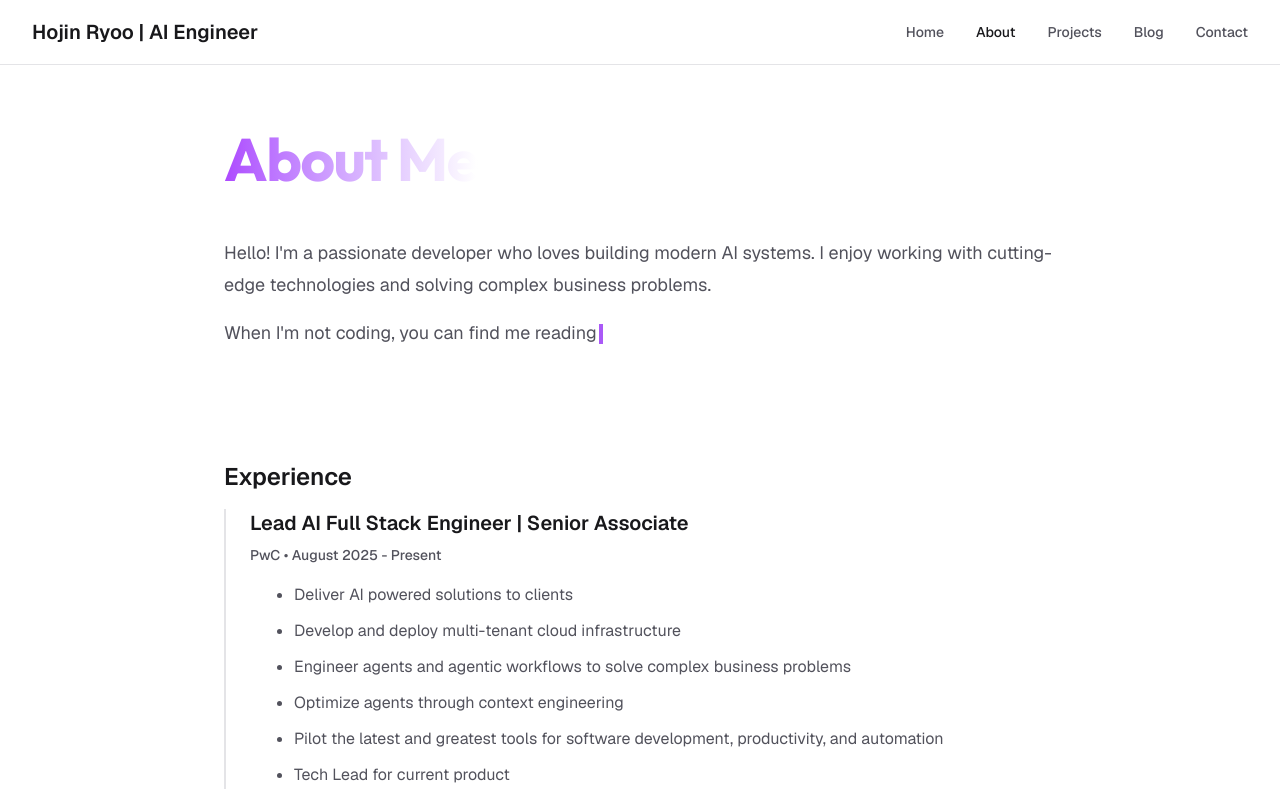
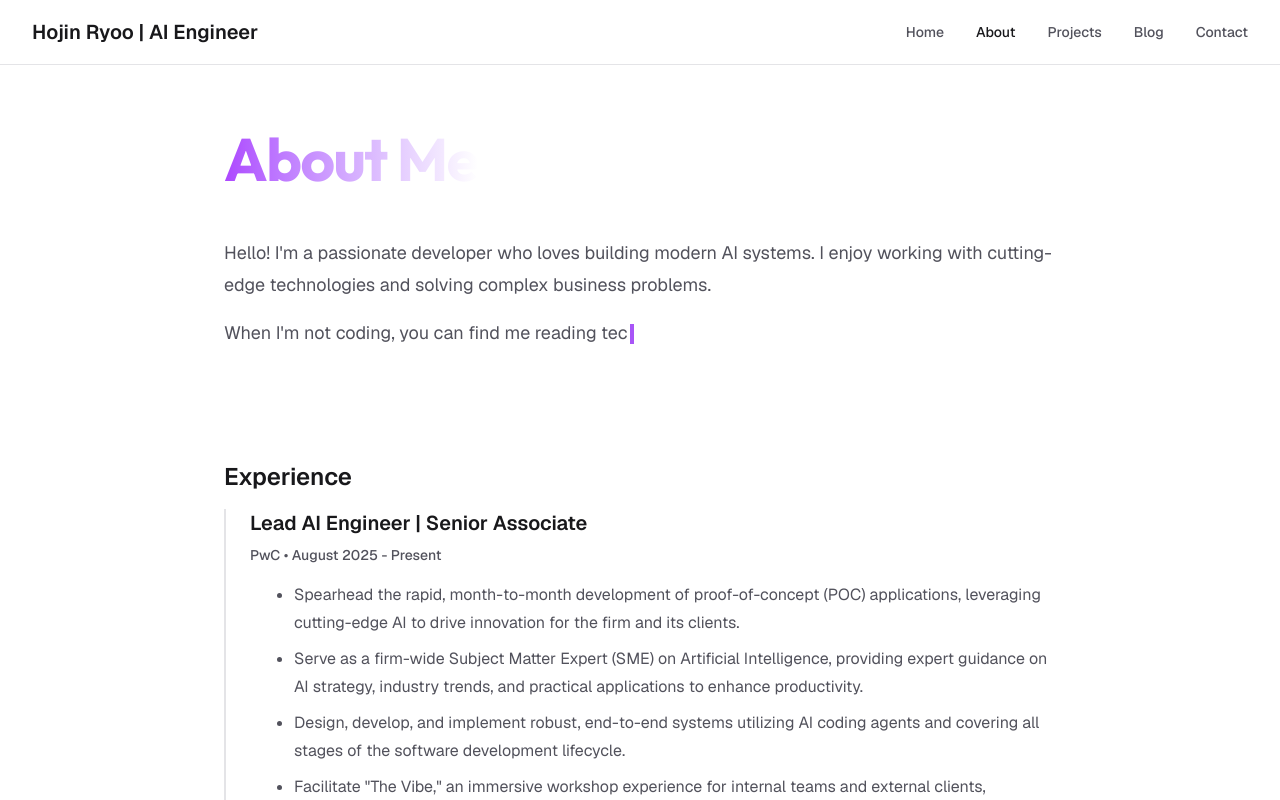
Before and after one commit to hojin-ryoo/portfolio_v3, a Next.js app: page /about in a window 1280 px wide. Shown: the top 800 px of the page. Built offline with nearby package versions, Linux system fonts and the light colour scheme.

Commit message:
Updated bullet points for pwc

```diff
--- a/app/about/page.tsx
+++ b/app/about/page.tsx
@@ -7,16 +7,15 @@ export default function About() {
 
   const experience = [
     {
-      role: "Lead AI Full Stack Engineer | Senior Associate",
+      role: "Lead AI Engineer | Senior Associate",
       company: "PwC",
       period: "August 2025 - Present",
       bullets: [
-        "Deliver AI powered solutions to clients",
-        "Develop and deploy multi-tenant cloud infrastructure",
-        "Engineer agents and agentic workflows to solve complex business problems",
-        "Optimize agents through context engineering",
-        "Pilot the latest and greatest tools for software development, productivity, and automation",
-        "Tech Lead for current product",
+        "Spearhead the rapid, month-to-month development of proof-of-concept (POC) applications, leveraging cutting-edge AI to drive innovation for the firm and its clients.",
+        "Serve as a firm-wide Subject Matter Expert (SME) on Artificial Intelligence, providing expert guidance on AI strategy, industry trends, and practical applications to enhance productivity.",
+        "Design, develop, and implement robust, end-to-end systems utilizing AI coding agents and covering all stages of the software development lifecycle.",
+        "Facilitate \"The Vibe,\" an immersive workshop experience for internal teams and external clients, demonstrating the value and application of AI productivity and development tools.",
+        "Act as a first-wave adopter and evaluator for newly procured AI technologies, identifying opportunities to transform and optimize internal workstreams.",
       ],
     },
     {
```
